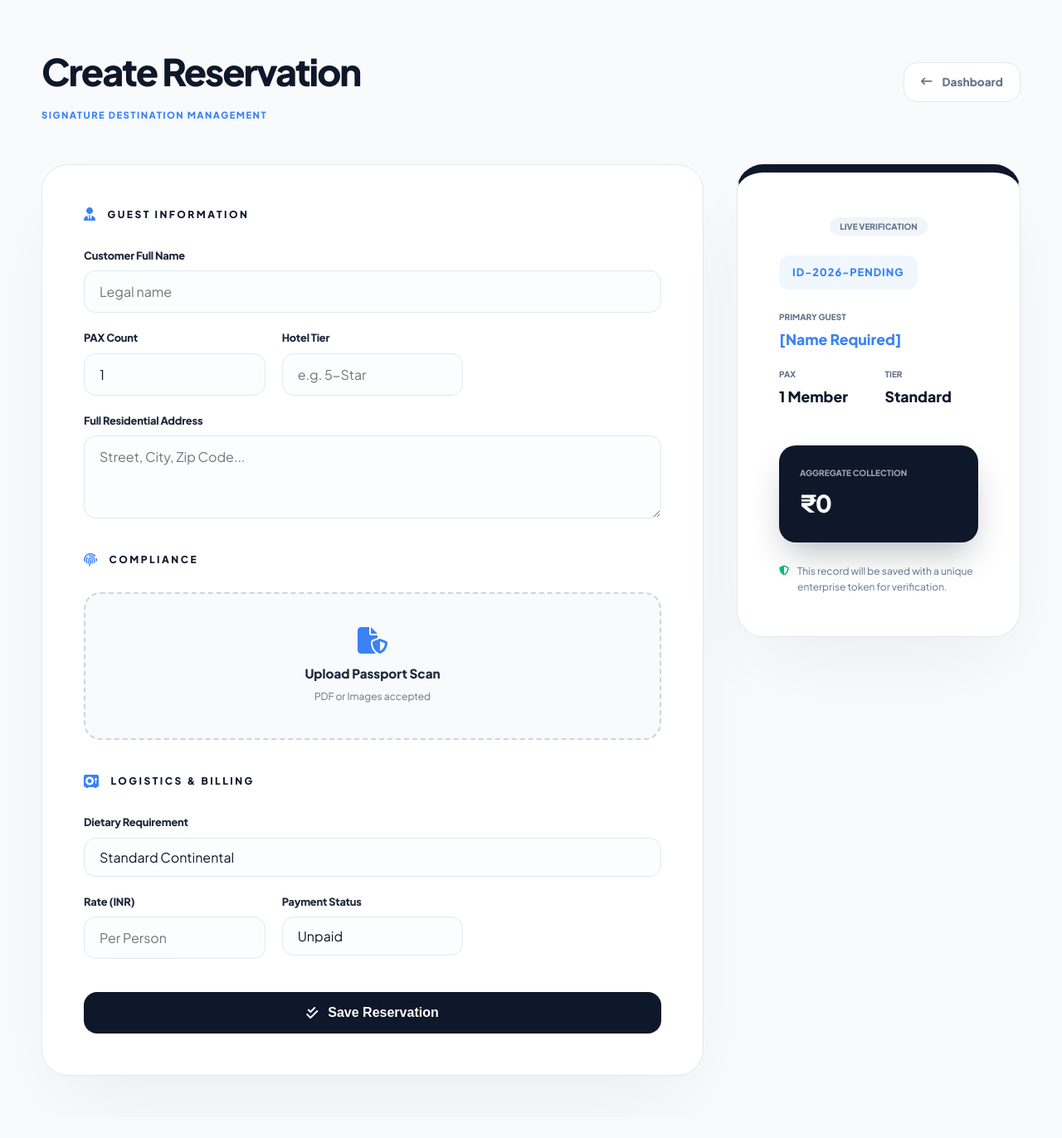
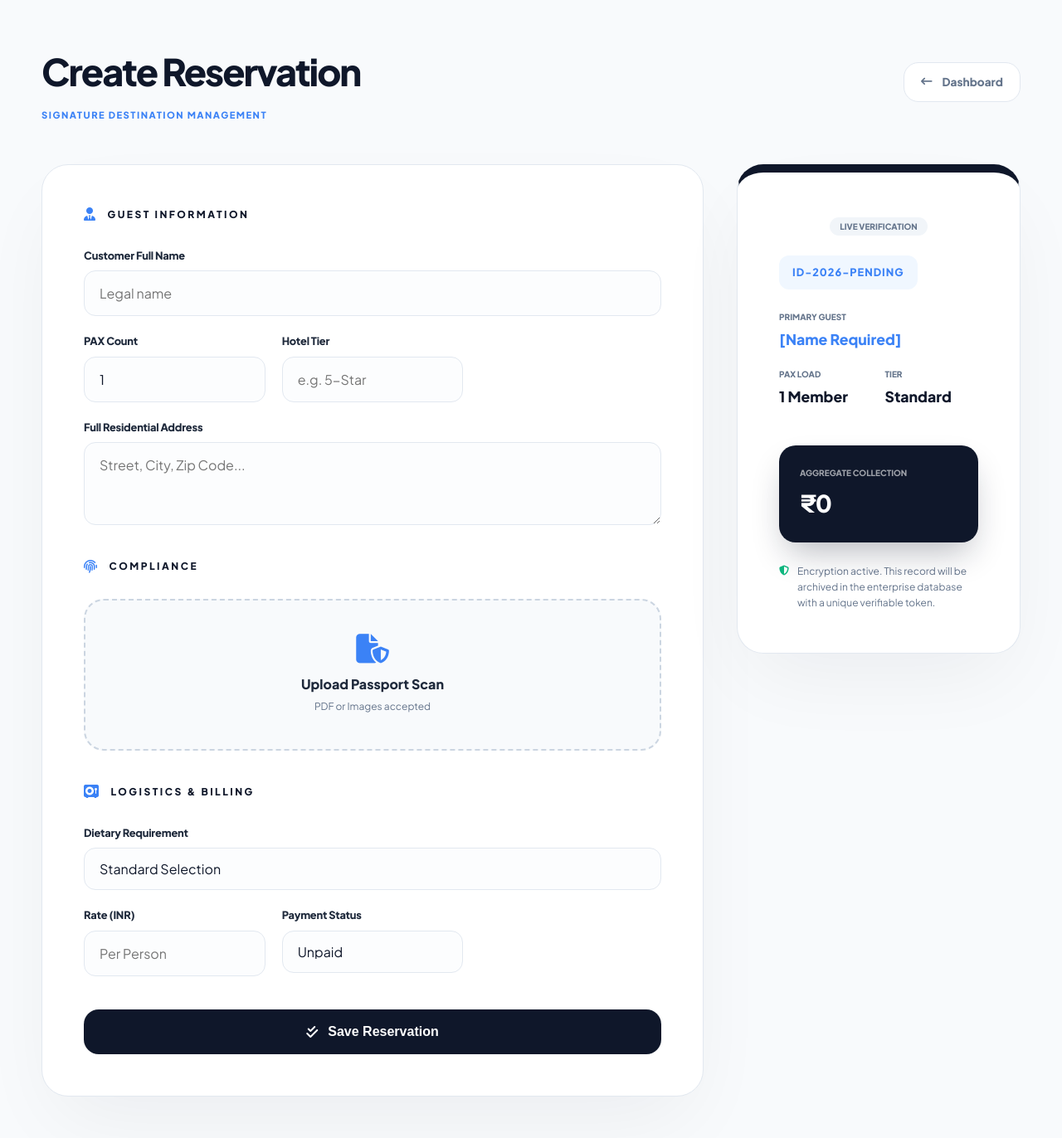
Before and after one commit to faizm506/vigilant-space-barnacle, a Django app: page /dashboard/new/ in a window 1280 px wide. Shown: the whole page at 83% size. Before the commit the page ends 1297 px from the top, so only its background shows below. Run offline with Django 5.2, Linux system fonts and the light colour scheme; a user stored in the database is signed in.

Commit message:
final demo

```diff
--- a/travel-app/bookings/templates/bookings/booking_detail.html
+++ b/travel-app/bookings/templates/bookings/booking_detail.html
@@ -282,7 +282,7 @@
 
     <div class="bottom-verifier">
         <p style="font-size: 8px; color: #cbd5e1; text-transform: uppercase; letter-spacing: 3px; margin: 0;">
-            Computer Generated Record • Digital Verifier: {{ booking.booking_id }} • 2026 Operations
+            Computer Generated Record • Digital Verifier: {{ booking.booking_id }}
         </p>
     </div>
 </div>
--- a/travel-app/bookings/templates/bookings/booking_form.html
+++ b/travel-app/bookings/templates/bookings/booking_form.html
@@ -52,7 +52,7 @@
         }
         .form-header p { margin: 8px 0 0; color: var(--brand-accent); font-weight: 700; text-transform: uppercase; letter-spacing: 1.5px; font-size: 0.7rem; }
 
-        /* --- Main Content Grid --- */
+        /* --- Responsive Grid Layout --- */
         .main-grid {
             display: grid;
             grid-template-columns: 1fr;
@@ -64,7 +64,7 @@
             .main-grid { grid-template-columns: 1.4fr 0.6fr; gap: 40px; }
         }
 
-        /* --- Luxury Card Styling --- */
+        /* --- Card Styling --- */
         .booking-card {
             background: var(--white);
             border-radius: clamp(24px, 4vw, 32px);
@@ -88,20 +88,26 @@
         }
         .section-title i { color: var(--brand-accent); font-size: 1rem; }
 
-        /* --- Form Inputs --- */
+        /* --- Form Inputs Architecture --- */
         .form-grid {
             display: grid;
-            grid-template-columns: repeat(auto-fit, minmax(180px, 1fr));
+            grid-template-columns: repeat(auto-fit, minmax(200px, 1fr));
             gap: 20px;
             margin-bottom: 40px;
         }
+
+        /* Mobile specific grid adjustment */
+        @media (max-width: 480px) {
+            .form-grid { grid-template-columns: 1fr; }
+        }
+
         .full-width { grid-column: 1 / -1; }
 
         .input-group { display: flex; flex-direction: column; gap: 8px; width: 100%; }
         label { font-size: 0.8rem; font-weight: 800; color: var(--text-main); letter-spacing: -0.2px; }
 
         input, textarea, select {
-            padding: 14px 18px;
+            padding: 16px 18px;
             border: 1.5px solid var(--border);
             border-radius: 14px;
             font-size: 1rem;
@@ -110,7 +116,9 @@
             background: #fcfdfe;
             width: 100%;
             color: var(--brand-primary);
-            appearance: none; /* Mobile consistency */
+            /* Mobile touch-optimization */
+            -webkit-appearance: none;
+            appearance: none;
         }
 
         textarea { resize: vertical; min-height: 100px; }
@@ -122,21 +130,21 @@
             background: var(--white);
         }
 
-        /* --- File Upload --- */
+        /* --- File Upload Area --- */
         .file-upload {
             border: 2px dashed #cbd5e1;
             padding: 40px 20px;
-            border-radius: 20px;
+            border-radius: 24px;
             text-align: center;
             background: #f8fafc;
             cursor: pointer;
             transition: 0.3s ease;
         }
         .file-upload:active { transform: scale(0.98); }
-        .file-upload i { font-size: 2rem; color: var(--brand-accent); margin-bottom: 12px; display: block; }
-        .file-upload p { margin: 0; font-weight: 700; font-size: 0.95rem; color: var(--text-main); }
+        .file-upload i { font-size: 2.2rem; color: var(--brand-accent); margin-bottom: 12px; display: block; }
+        .file-upload p { margin: 0; font-weight: 700; font-size: 1rem; color: var(--text-main); }
 
-        /* --- Preview Sidebar --- */
+        /* --- Sidebar Management --- */
         .preview-sidebar {
             position: static;
             border-top: 10px solid var(--brand-primary);
@@ -161,7 +169,7 @@
         .preview-label { font-size: 10px; color: var(--text-muted); text-transform: uppercase; font-weight: 800; margin-bottom: 5px; display: block; }
         .preview-value { font-weight: 800; color: var(--brand-primary); margin-bottom: 20px; font-size: 1.1rem; word-break: break-word; }
 
-        /* --- Pricing Visuals --- */
+        /* --- Pricing visuals --- */
         .total-price-card {
             background: var(--brand-primary);
             padding: 25px;
@@ -173,10 +181,10 @@
             overflow: hidden;
         }
 
-        /* --- Professional Buttons --- */
+        /* --- Buttons --- */
         .btn {
-            padding: 16px 30px;
-            border-radius: 16px;
+            padding: 18px 30px;
+            border-radius: 18px;
             font-weight: 800;
             cursor: pointer;
             transition: 0.3s;
@@ -189,7 +197,7 @@
             width: 100%;
         }
         .btn-save { background: var(--brand-primary); color: white; }
-        .btn-save:hover { background: #000; }
+        .btn-save:hover { background: #000; transform: translateY(-2px); }
 
         .btn-cancel {
             background: var(--white); color: var(--text-muted);
@@ -198,10 +206,11 @@
             width: auto;
         }
 
+        /* Mobile specific spacing */
         @media (max-width: 640px) {
-            .form-header { text-align: center; justify-content: center; }
-            .btn-cancel { order: -1; width: 100%; margin-bottom: 10px; }
-            .booking-card { padding: 25px 20px; }
+            .form-header { text-align: center; flex-direction: column-reverse; }
+            .btn-cancel { width: 100%; margin-bottom: 15px; }
+            .booking-card { padding: 30px 20px; }
         }
     </style>
 </head>
@@ -257,7 +266,7 @@
                 <div class="input-group full-width">
                     <label>Dietary Requirement</label>
                     <select name="meal_pref" id="id_meal" onchange="updatePreview()">
-                        <option value="Standard">Standard Continental</option>
+                        <option value="Standard">Standard Selection</option>
                         <option value="Vegetarian">Pure Vegetarian</option>
                         <option value="Halal">Halal Certified</option>
                     </select>
@@ -297,7 +306,7 @@
 
             <div style="display: grid; grid-template-columns: 1fr 1fr; gap: 15px; margin-bottom: 10px;">
                 <div>
-                    <span class="preview-label">PAX</span>
+                    <span class="preview-label">PAX Load</span>
                     <div id="preview-members" class="preview-value">1 Member</div>
                 </div>
                 <div>
@@ -313,13 +322,11 @@
 
             <div style="font-size: 0.75rem; color: var(--text-muted); display: flex; align-items: flex-start; gap: 10px;">
                 <i class="fas fa-shield-halved" style="color: var(--success); margin-top: 3px;"></i>
-                <p style="margin: 0;">This record will be saved with a unique enterprise token for verification.</p>
+                <p style="margin: 0;">Encryption active. This record will be archived in the enterprise database with a unique verifiable token.</p>
             </div>
         </aside>
     </div>
 </div>
-
-
 
 <script>
     function updatePreview() {
@@ -328,7 +335,6 @@
         const hotel = document.getElementById('id_hotel').value;
         const meal = document.getElementById('id_meal').value;
 
-        // Dynamic Pricing Logic (Indian Formatting)
         const priceInput = document.getElementsByName('tour_price')[0].value || 0;
         const totalPrice = (parseFloat(priceInput) * members).toLocaleString('en-IN');
 
--- a/travel-app/bookings/views.py
+++ b/travel-app/bookings/views.py
@@ -34,31 +34,53 @@ def dashboard(request):
     # Otherwise, render the full dashboard page
     return render(request, 'bookings/dashboard.html', context)
 
+from django.contrib import messages
+from django.db import transaction
+
 @login_required
 def new_booking(request):
     if request.method == 'POST':
-        # 1. Capture the raw inputs
-        price_per_person = float(request.POST.get('tour_price', 0) or 0)
-        members_count = int(request.POST.get('total_members', 1) or 1)
+        try:
+            # 1. Capture and Validate raw inputs
+            # Using try/except blocks ensures the app doesn't crash on bad input
+            try:
+                price_per_person = float(request.POST.get('tour_price', 0) or 0)
+                members_count = int(request.POST.get('total_members', 1) or 1)
+            except ValueError:
+                messages.error(request, "Invalid numeric input for price or members.")
+                return render(request, 'bookings/booking_form.html')
 
-        # 2. Automatically calculate the Total Price
-        calculated_total = price_per_person * members_count
+            # 2. Automatically calculate the Total Price
+            calculated_total = price_per_person * members_count
 
-        # 3. Create the record
-        booking = Booking.objects.create(
-            customer_name=request.POST.get('customer_name'),
-            address=request.POST.get('address'),
-            total_members=members_count,
-            passport_photo=request.FILES.get('passport_photo'),
-            tour_price=calculated_total, # Saves the full total (e.g., 45000 * 2)
-            payment_status=request.POST.get('payment_status'),
-            additional_info={
-                "Price Per Person": f"₹{price_per_person}",
-                "Meal Preference": request.POST.get('meal_pref'),
-                "Hotel Grade": request.POST.get('hotel_stars')
-            }
-        )
-        return redirect('dashboard')
+            # 3. Create the record inside an atomic transaction
+            # This ensures that if the file upload fails, the database entry isn't half-saved
+            with transaction.atomic():
+                booking = Booking.objects.create(
+                    customer_name=request.POST.get('customer_name'),
+                    address=request.POST.get('address'),
+                    total_members=members_count,
+                    passport_photo=request.FILES.get('passport_photo'),
+                    tour_price=calculated_total,
+                    payment_status=request.POST.get('payment_status'),
+                    # Enhanced JSON Data with Timestamp and Manager Info
+                    additional_info={
+                        "Price Per Person": f"₹{price_per_person}",
+                        "Meal Preference": request.POST.get('meal_pref'),
+                        "Hotel Grade": request.POST.get('hotel_stars'),
+                        "Created By": request.user.username,
+                        "Entry Method": "Standard Portal"
+                    }
+                )
+
+            # 4. Success Feedback
+            messages.success(request, f"Voucher {booking.booking_id} generated for {booking.customer_name}.")
+            return redirect('dashboard')
+
+        except Exception as e:
+            # Catch-all for unexpected errors (e.g., database connection, file system issues)
+            messages.error(request, f"An unexpected error occurred: {str(e)}")
+
     return render(request, 'bookings/booking_form.html')
 
 
--- a/travel-app/travel_system/settings.py
+++ b/travel-app/travel_system/settings.py
@@ -125,9 +125,11 @@ SECURE_BROWSER_XSS_FILTER = True
 SECURE_CONTENT_TYPE_NOSNIFF = True
 
 
-LOGIN_REDIRECT_URL = '/dashboard/'
+# travel_system/settings.py
 
-LOGOUT_REDIRECT_URL = '/'
+LOGIN_URL = 'login'          # Points to the name='login' in your urls.py
+LOGIN_REDIRECT_URL = 'dashboard'  # Where to go after successful login
+LOGOUT_REDIRECT_URL = 'login'     # Where to go after logging out
 
 MEDIA_URL = '/media/'
 MEDIA_ROOT = os.path.join(BASE_DIR, 'media')
```
Also changed, not shown: travel-app/bookings/templates/bookings/dashboard.html (+9 -7 lines), travel-app/bookings/migrations/0006_company_booking_company_profile.py (added), travel-app/bookings/migrations/0007_remove_booking_company_remove_profile_company_and_more.py (added), travel-app/db.sqlite3.
